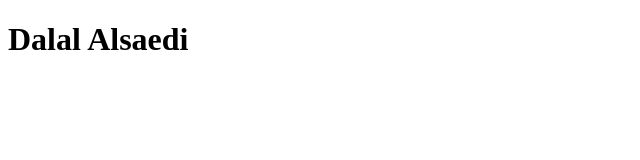
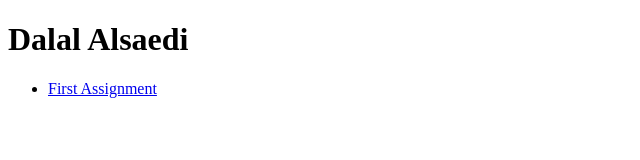
Before and after one commit to Dalalalsaedi/ifsc-3010, a plain HTML site: page index.html in a window 1280 px wide. Shown: the whole page, without its empty margins (0-640 px from the left). Drawn offline with Linux system fonts and the light colour scheme.

Commit message:
Added Nav

```diff
--- a/index.html
+++ b/index.html
@@ -8,5 +8,10 @@
 </head>
 <body>
   <h1>Dalal Alsaedi</h1>
+  <nav>
+    <ul>
+        <li><a href="#">First Assignment</a></li>
+    </ul>
+  </nav>
 </body>
 </html>
```
